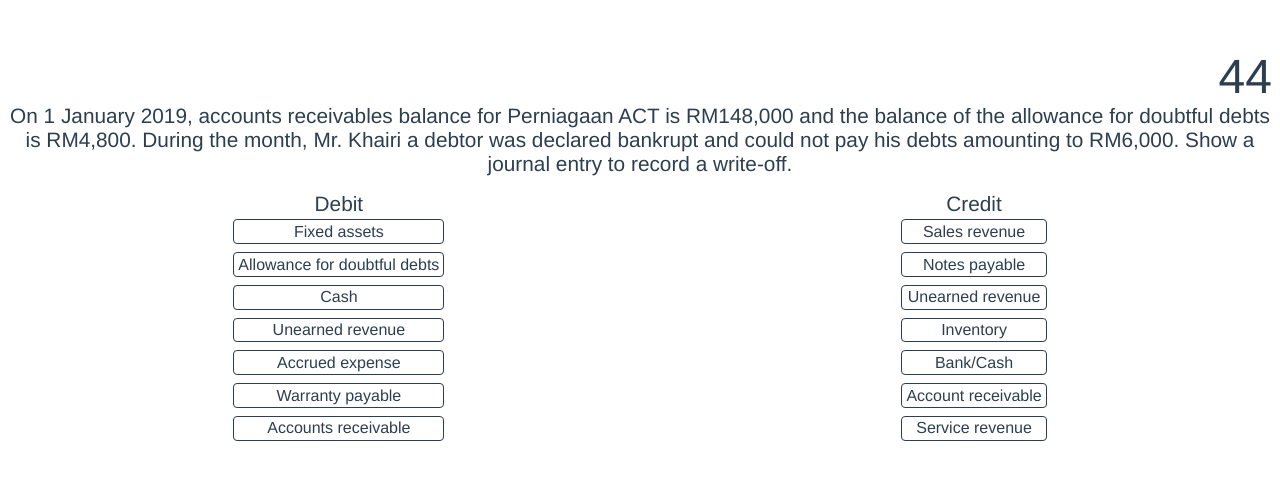
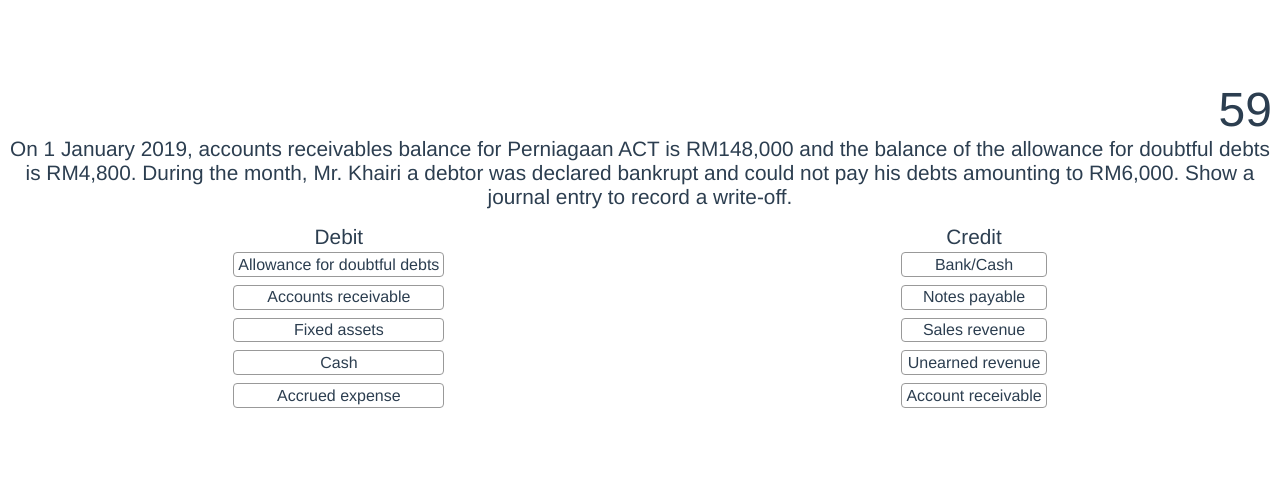
Before and after one commit to DavidTan0527/Minigame-App, a Vue app: page /game/1 in a window 1280 px wide. Shown: the part 159-638 px from the top of the page. Built offline with nearby package versions, Linux system fonts and the light colour scheme; what vue-luckywheel would draw is missing.

Commit message:
Fix styling and timing functions

```diff
--- a/src/views/data/spinwheel-sectors.json
+++ b/src/views/data/spinwheel-sectors.json
@@ -2,31 +2,31 @@
   {
     "level": 1,
     "gameType": 0,
-    "name": "Game 1"
+    "name": "Quiz"
   },
   {
     "level": 2,
     "gameType": 1,
-    "name": "Game 2"
+    "name": "Matching"
   },
   {
     "level": 3,
     "gameType": 0,
-    "name": "Game 1"
+    "name": "Quiz"
   },
   {
     "level": 4,
     "gameType": 1,
-    "name": "Game 2"
+    "name": "Matching"
   },
   {
     "level": 5,
     "gameType": 0,
-    "name": "Game 1"
+    "name": "Quiz"
   },
   {
     "level": 6,
     "gameType": 1,
-    "name": "Game 2"
+    "name": "Matching"
   }
 ]
--- a/src/views/game.vue
+++ b/src/views/game.vue
@@ -29,7 +29,7 @@ export default {
     }, 1000);
   },
   data: () => ({
-    count: 5,
+    count: 3,
     load: null,
     qs
   }),
--- a/src/views/match.vue
+++ b/src/views/match.vue
@@ -11,7 +11,8 @@
         :class="{
           'transparent': clickedD.includes(d.id),
           'selected': selectedD ? d.id == selectedD.id : '',
-          'is-wrong': wrong
+          'is-wrong': wrong,
+          'is-correct': right,
         }"
         v-for="d in DArr" :key="d.id" @click="() => {if(!freeze && !clickedD.includes(d.id)) selectedD = d}">
           {{ d.text }}
@@ -23,7 +24,8 @@
         :class="{
           'transparent': clickedC.includes(c.id),
           'selected': selectedC ? c.id == selectedC.id : '',
-          'is-wrong': wrong
+          'is-wrong': wrong,
+          'is-correct': right,
         }"
         v-for="c in CArr" :key="c.id" @click="() => {if(!freeze && !clickedC.includes(c.id)) selectedC = c}">
           {{ c.text }}
@@ -43,7 +45,7 @@ export default {
       this.time--;
       if (this.time <= 10) this.danger = true;
     }, 1000);
-    this.randomize(7);
+    this.randomize(5);
   },
   data: () => ({
     matches,
@@ -51,17 +53,18 @@ export default {
     qId: 0,
     prog: null,
     wrong: false,
+    right: false,
     freeze: false,
     selectedD: null,
     selectedC: null,
     clickedD: [],
     clickedC: [],
-    time: 45,
+    time: 60,
     CArr: [],
     DArr: [],
     QArr: [],
     danger: false,
-    endgame: false,
+    endgame: 3,
     correct: 0,
   }),
   methods: {
@@ -88,6 +91,7 @@ export default {
       this.selectedD = null;
       this.selectedC = null;
       this.wrong = false;
+      this.right = false;
       this.freeze = false;
     },
     shuffle(array) {
@@ -128,9 +132,8 @@ export default {
       this.match_num--; this.qId += this.qId == this.QArr.length - 1 ? 0 : 1;
     },
     finish_game() {
+      this.score(this.correct);
       alert(`You have scored ${this.correct}.`);
-      clearInterval(this.prog);
-      this.score(this.correct);
       setTimeout(() => {
         this.$router.push('/');
       }, 3000);
@@ -143,6 +146,7 @@ export default {
           && this.selectedD.id == self.id) {
             this.clickedD.push(this.selectedD.id);
             this.clickedC.push(self.id);
+            this.right = true;
             this.inc();
             this.reset();
           } else {
@@ -157,6 +161,7 @@ export default {
           && this.selectedC.id == self.id) {
             this.clickedD.push(self.id);
             this.clickedC.push(this.selectedC.id);
+            this.right = true;
             this.inc();
             this.reset();
           } else {
@@ -167,11 +172,14 @@ export default {
     },
     match_num(x) {
       if (x == 0) {
-        if (this.endgame) setTimeout(this.finish_game, 500);
+        if (this.endgame == 0) {
+          clearInterval(this.prog);
+          setTimeout(this.finish_game, 500);
+        }
         else {
           setTimeout(() => {
-            this.time = 30;
-            this.endgame = true;
+            this.endgame--;
+            this.time = (this.endgame+3)*10;
             this.hard_reset();
             this.prog = setInterval(() => {
               this.time--;
@@ -183,7 +191,10 @@ export default {
       }
     },
     time(self) {
-      if (self <= 0) setTimeout(this.finish_game, 500);
+      if (self <= 0) {
+        clearInterval(this.prog);
+        setTimeout(this.finish_game, 500);
+      }
     }
   }
 }
@@ -215,7 +226,7 @@ export default {
       margin-left: .2rem;
     }
     .selects {
-      border: 1px solid;
+      border: 1.5px solid #999;
       padding: .15rem .25rem;
       border-radius: .25rem;
       margin-top: .2rem;
@@ -225,7 +236,11 @@ export default {
         opacity: 0;
       }
       &.selected {
-        border-color: greenyellow;
+        // border: 2px solid;
+        border-color: #333;
+        &.is-correct {
+          border-color: greenyellow;
+        }
         &.is-wrong {
           border-color: red !important;
         }
--- a/src/views/quiz.vue
+++ b/src/views/quiz.vue
@@ -15,10 +15,6 @@
         {{ ans.text }}
       </span>
     </div>
-    <!-- <div class="buttons">
-      <span @click="selected_id > 0 ? selected_id-- : selected_id = selected_id" class="last">Last</span>
-      <span @click="selected_id == qs.length - 1 ? selected_id = selected_id : selected_id++" class="next">Next</span>
-    </div> -->
   </div>
 </template>
 
@@ -36,7 +32,7 @@ export default {
   data: () => ({
     selected_id: 0,
     chosen: false,
-    time: 180,
+    time: 90,
     danger: false,
     prog: null,
     score: 0,
@@ -62,7 +58,7 @@ export default {
     finishGame() {
       this.add(this.score);
       // display score popup
-      alert(`You have scored ${this.score}.`);
+      alert(`You have scored ${parseInt(this.score)}.`);
       setTimeout(() => {
         this.$router.push('/');
       }, 3000);
--- a/src/views/spin.vue
+++ b/src/views/spin.vue
@@ -24,7 +24,8 @@
     <pre class="scoreboard">Your score: {{ score }}</pre>
     <span class="btn" @click="reset">Reset Score</span>
     <h1 class="result" v-if="showResult">
-      Entering game mode {{records.gameType}}
+      <!-- Entering game mode {{records.gameType}} -->
+      Entering Game
     </h1>
   </div>
 </template>
```
